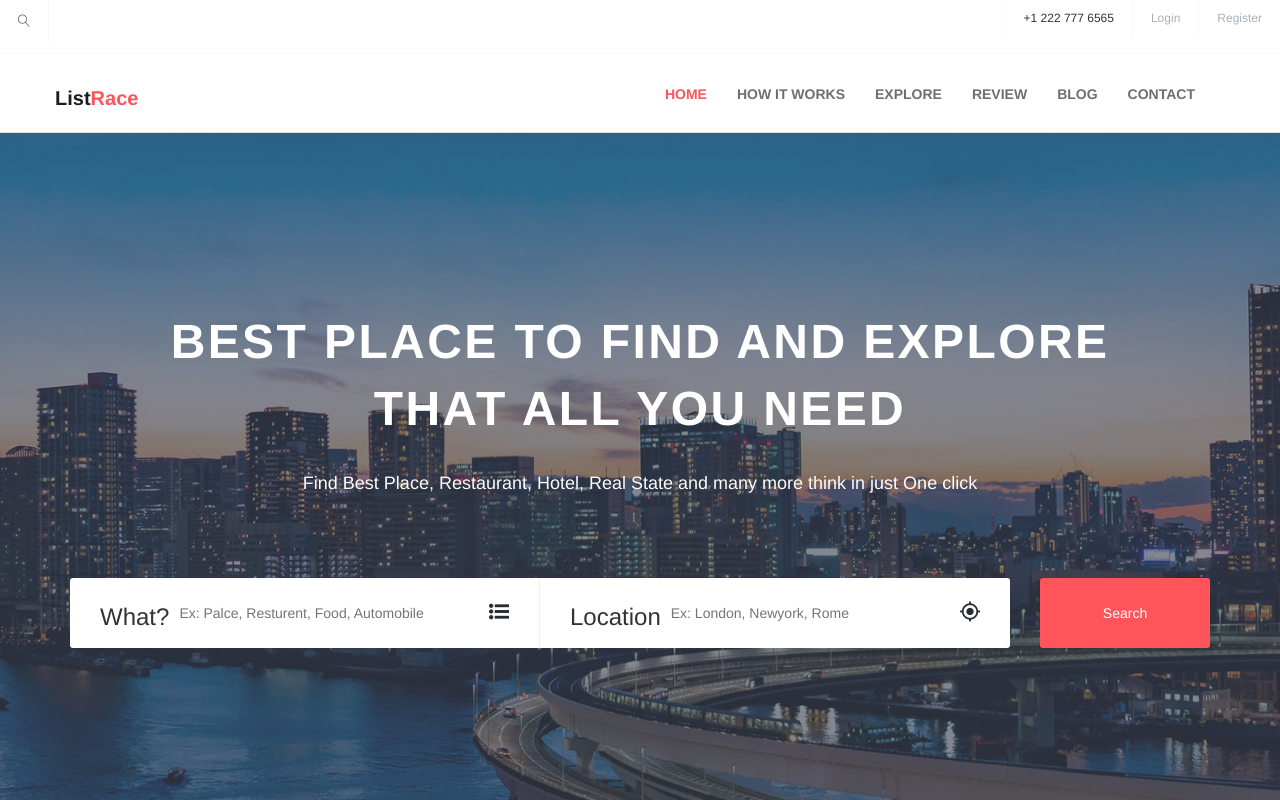
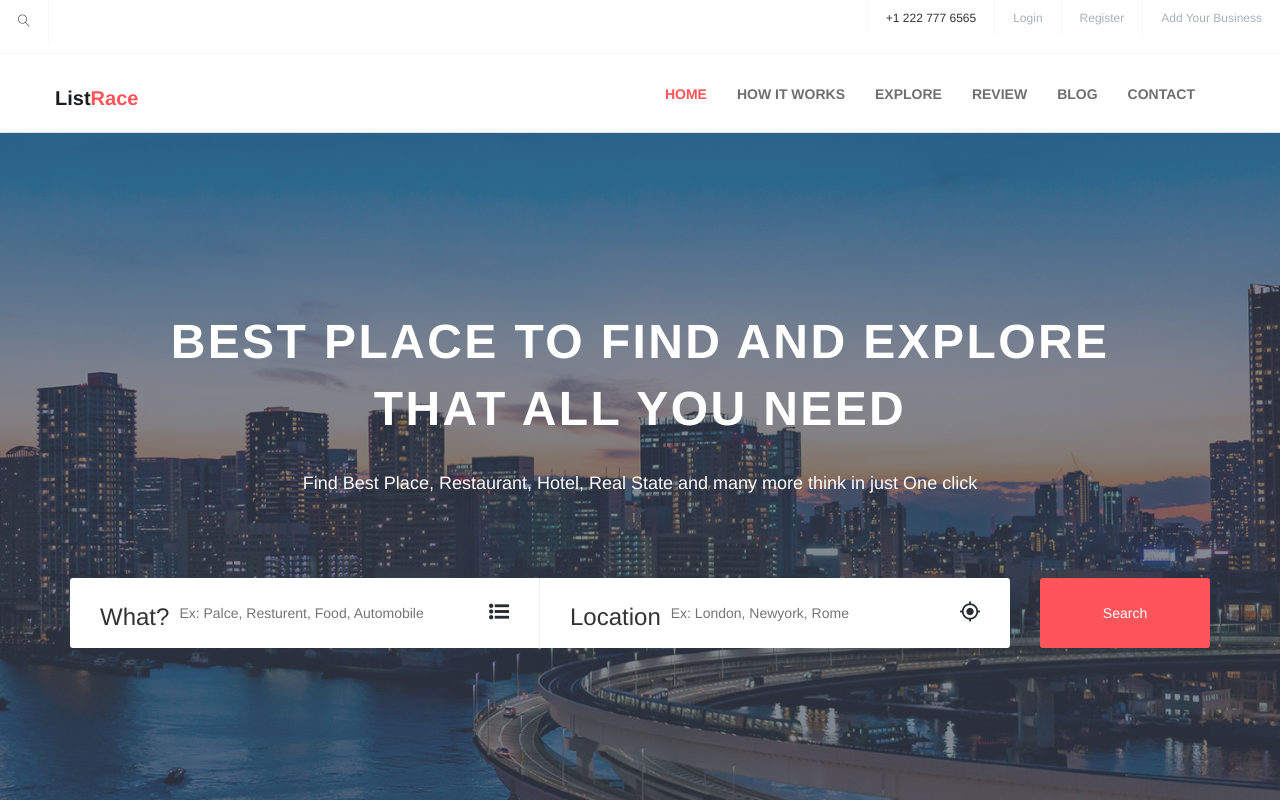
Before and after one commit to lsfckt/list-race-react-project, a React (Vite) app in the folder client/: page / in a window 1280 px wide. Shown: the top 800 px of the page. Built offline with nearby package versions, Linux system fonts and the light colour scheme.

Commit message:
edit header buttons
add paths to buttons, edit button's name and add new button "Add your business"

```diff
--- a/client/src/components/Header.jsx
+++ b/client/src/components/Header.jsx
@@ -26,6 +26,9 @@ export default function Header() {
                             <li className="header-top-contact">
                                 <Link to="/register">Register</Link>
                             </li>
+                            <li className="header-top-contact">
+                                <Link to="/register/business">Add your business</Link>
+                            </li>
                         </ul>
                     </div>
                 </li>
```
